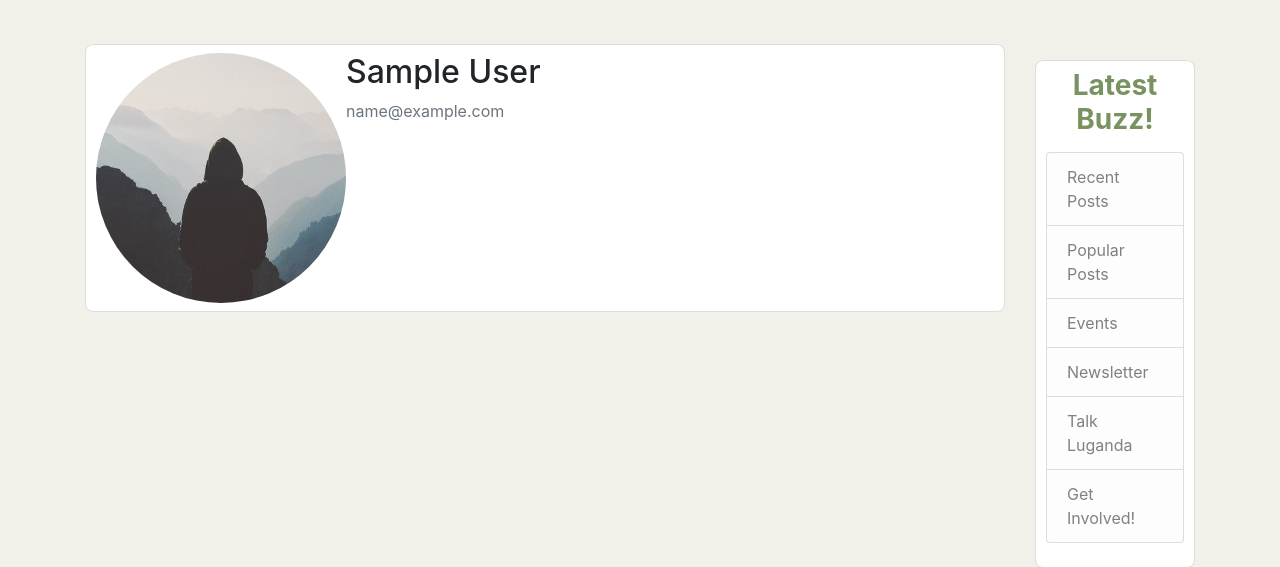
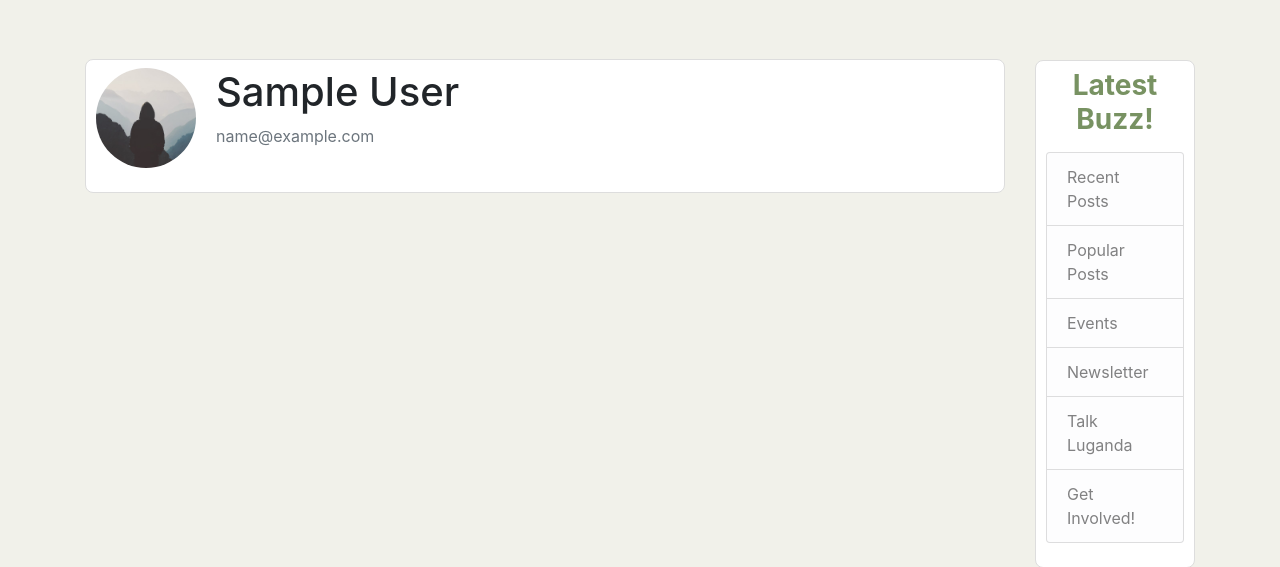
Before and after one commit to Edgarkimbugwe/luga-talk, a Django app: page /profile/ in a window 1280 px wide. Shown: the part 56-623 px from the top of the page. Run offline with Django 4.2, Linux system fonts and the light colour scheme; the visitor is signed in with stand-in values (Sample User, id 1); some libraries are stand-ins or nearby versions.

Commit message:
Created a class for the content section of the profile page to add extra margin a the top and extra css settings matching the rest of the pages

```diff
--- a/static/css/style.css
+++ b/static/css/style.css
@@ -99,7 +99,6 @@
     margin-right: auto;
 }
 
-
 .content-section-sidebar {
     background: #ffffff;
     padding: 8px 10px;
@@ -107,6 +106,15 @@
     border-radius: 8px;
     margin-bottom: 20px;
     margin-top: 20px;
+  }
+
+  .content-section-profile {
+    background: #ffffff;
+    padding: 8px 10px;
+    border: 1px solid #dddddd;
+    border-radius: 8px;
+    margin-bottom: 20px;
+    margin-top: 35px;
   }
 
 .image-flash {
@@ -230,3 +238,14 @@
 .approval {
     color: rgb(222, 146, 168);
 }
+
+.account-img {
+    height: 100px;
+    width: 100px;
+    margin-right: 20px;
+    margin-bottom: 16px;
+  }
+
+  .account-heading {
+    font-size: 2.5rem;
+  }
--- a/users/templates/users/profile.html
+++ b/users/templates/users/profile.html
@@ -2,7 +2,7 @@
 {% load crispy_forms_tags %}
 
 {% block content %}
-    <div class="content-section">
+    <div class="content-section-profile">
       <div class="media">
         <img class="rounded-circle account-img" src="{{ user.profile.image.url }}">
         <div class="media-body">
```
